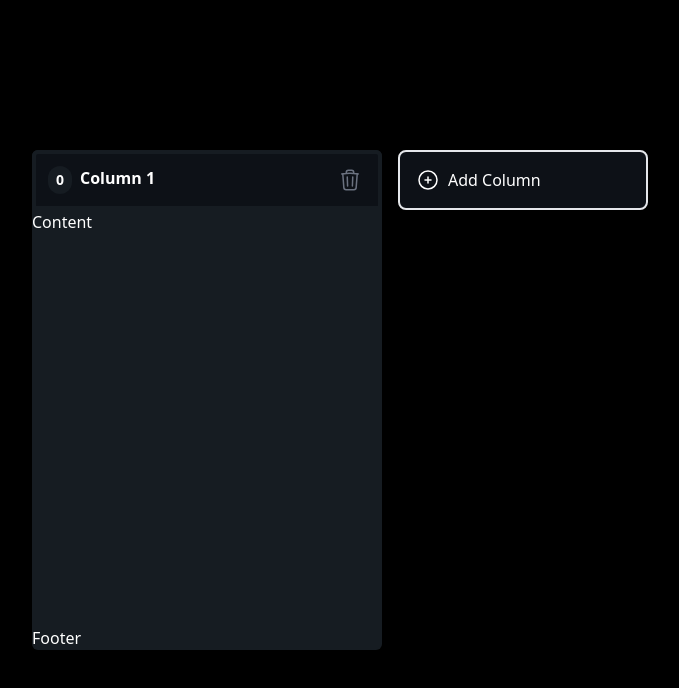
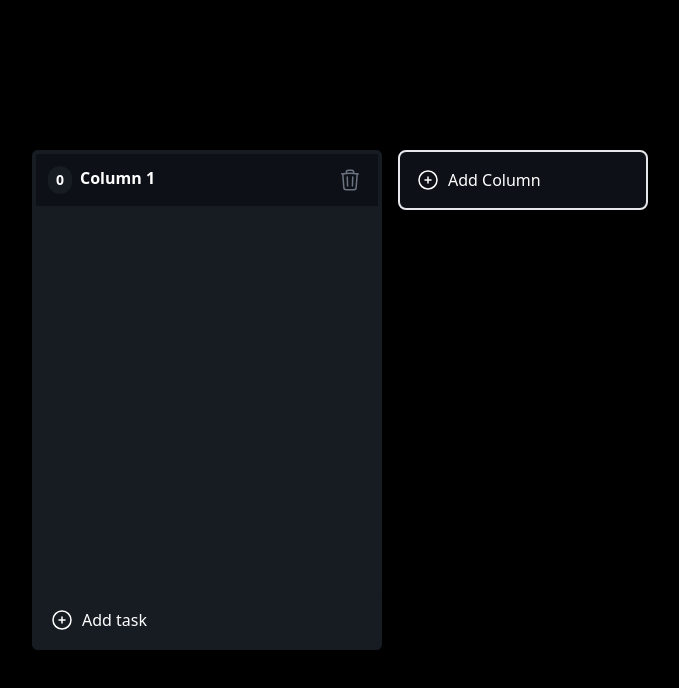
Before and after one commit to younusaliakash/dnd-board, a React (Vite) app: page / in a window 1280 px wide. Both pictures are taken after a click on the button "Add Column". Shown: the top 688 px of the page, without its empty margins (300-979 px from the left). Built offline with nearby package versions, Linux system fonts and the light colour scheme.

Commit message:
(feat) : Add task functionality

```diff
--- a/src/components/Board.tsx
+++ b/src/components/Board.tsx
@@ -1,6 +1,6 @@
 import { useMemo, useState } from "react";
 import PlusIcon from "../icons/PlusIcon";
-import { Column, Id } from "../types";
+import { Column, Id, Task } from "../types";
 import ColumnContainer from "./ColumnContainer";
 import {
   DndContext,
@@ -18,6 +18,8 @@
   const [columns, setColumn] = useState<Column[]>([]);
   const [activeColumns, setaActiveColumns] = useState<Column | null>(null);
   const columnId = useMemo(() => columns.map((column) => column.id), [columns]);
+
+  const [tasks, setTask] = useState<Task[]>([]);
 
   const sensor = useSensors(
     useSensor(PointerSensor, {
@@ -89,6 +91,16 @@
     });
   }
 
+  function createTask(columnId: Id) {
+    const newTask: Task = {
+      id: generateId(),
+      columnId,
+      content: `Task ${tasks.length + 1}`,
+    };
+
+    setTask([...tasks, newTask]);
+  }
+
   return (
     <div className="m-auto flex min-h-screen w-full items-center overflow-x-auto overflow-y-hidden px-[40px]">
       <DndContext
@@ -103,6 +115,8 @@
                 <ColumnContainer
                   deleteColumn={deleteColumn}
                   updateColumn={updateColumn}
+                  createTask={createTask}
+                  tasks={tasks.filter((task) => task.columnId === column.id)}
                   column={column}
                   key={idx}
                 />
@@ -125,6 +139,8 @@
                 column={activeColumns}
                 deleteColumn={deleteColumn}
                 updateColumn={updateColumn}
+                createTask={createTask}
+                // tasks={tasks.filter((task) => task.columnId === column.id)}
               />
             )}
           </DragOverlay>,
--- a/src/components/ColumnContainer.tsx
+++ b/src/components/ColumnContainer.tsx
@@ -1,17 +1,21 @@
 import { useSortable } from "@dnd-kit/sortable";
 import TrashIcon from "../icons/TrashIcon";
-import { Column, Id } from "../types";
+import { Column, Id, Task } from "../types";
 import { CSS } from "@dnd-kit/utilities";
 import { useState } from "react";
+import PlusIcon from "../icons/PlusIcon";
+import TaskCard from "./Taskcard";
 
 interface Props {
   column: Column;
   deleteColumn: (id: Id) => void;
   updateColumn: (id: Id, title: string) => void;
+  createTask: (columnId: Id) => void;
+  tasks: Task[];
 }
 
 const ColumnContainer = (props: Props) => {
-  const { column, deleteColumn, updateColumn } = props;
+  const { column, deleteColumn, updateColumn, createTask, tasks } = props;
   const [editMode, setEditMode] = useState(false);
 
   const {
@@ -83,8 +87,20 @@
           <TrashIcon />
         </button>
       </div>
-      <div className="flex flex-grow">Content</div>
-      <div className="">Footer</div>
+      {/* content */}
+      <div className="flex flex-grow flex-col gap-4 p-2 overflow-x-hidden overflow-y-auto ">
+        {tasks?.map((task) => (
+          <TaskCard task={task} key={task.id} />
+        ))}
+      </div>
+      {/* add to task button */}
+      <button
+        onClick={() => createTask(column.id)}
+        className="flex gap-2 items-center border-2 border-columnBackgroundColor rounded-md p-4 border-x-columnBackgroundColor hover:bg-mainBackgroundColor hover:text-rose-500 active:bg-black"
+      >
+        <PlusIcon />
+        Add task
+      </button>
     </div>
   );
 };
--- /dev/null
+++ b/src/components/TaskCard.tsx
@@ -0,0 +1,32 @@
+import { useState } from "react";
+import TrashIcon from "../icons/TrashIcon";
+import { Task } from "../types";
+
+interface TaskProps {
+  task: Task;
+}
+
+const TaskCard = ({ task }: TaskProps) => {
+  const [mouseOver, setMouseOver] = useState(false);
+
+  return (
+    <div
+      onMouseEnter={() => {
+        setMouseOver(true);
+      }}
+      onMouseLeave={() => {
+        setMouseOver(false);
+      }}
+      className="bg-mainBackgroundColor p-2.5 h-[100px] min-h-[100px] flex items-center text-left rounded-xl hover:ring-inset hover:ring-2 hover:ring-rose-500 cursor-grabs relative"
+    >
+      {task.content}
+      {mouseOver && (
+        <button className="stroke-white absolute right-4 top-1/2 -translate-y-1/2 bg-columnBackgroundColor p-2 rounded opacity-60 hover:opacity-100">
+          <TrashIcon />
+        </button>
+      )}
+    </div>
+  );
+};
+
+export default TaskCard;
--- a/src/types.ts
+++ b/src/types.ts
@@ -4,3 +4,9 @@
   id: Id;
   title: string;
 };
+
+export type Task = {
+  id: Id;
+  columnId: Id;
+  content: string;
+};
```
